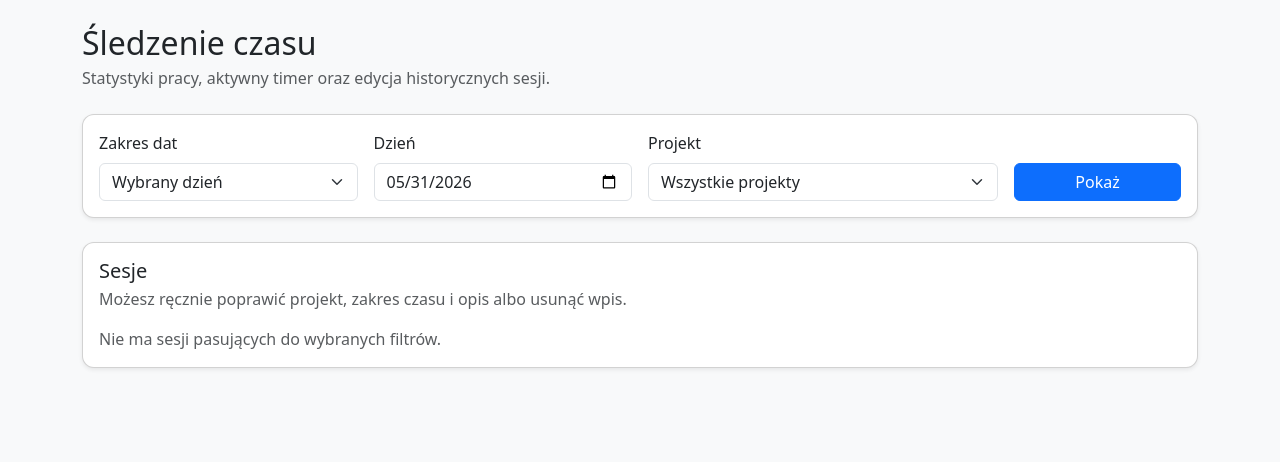
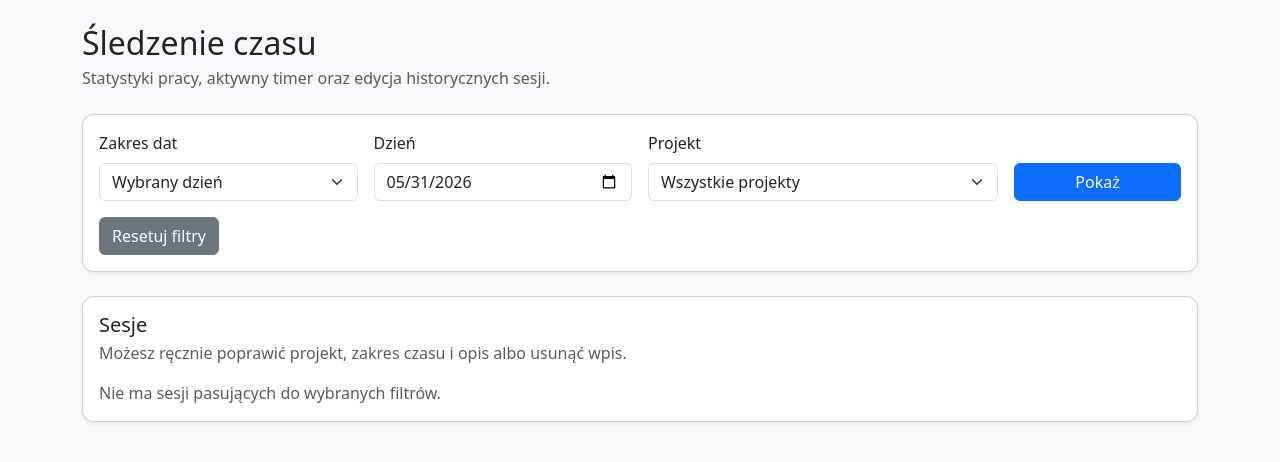
Before and after one commit to SzymonEls/AI-productivity-app, a Flask app: page /time-tracking/ in a window 1280 px wide. Shown: the part 56-518 px from the top of the page. Run offline with Flask 3, Linux system fonts and the light colour scheme; the visitor is signed in with stand-in values (Sample User, id 1); data that the repository does not hold is empty; some libraries are stand-ins or nearby versions.

Commit message:
Add filter reset in time tracking index view

```diff
--- a/app/templates/time_tracking/index.html
+++ b/app/templates/time_tracking/index.html
@@ -42,6 +42,9 @@
             </div>
             <div class="col-md-2">
                 <button class="btn btn-primary w-100" type="submit">Pokaż</button>
+            </div>
+            <div class="col-md-2">
+                <a class="btn btn-secondary" href="{{ url_for('time_tracking.index') }}">Resetuj filtry</a>
             </div>
         </div>
     </div>
```
